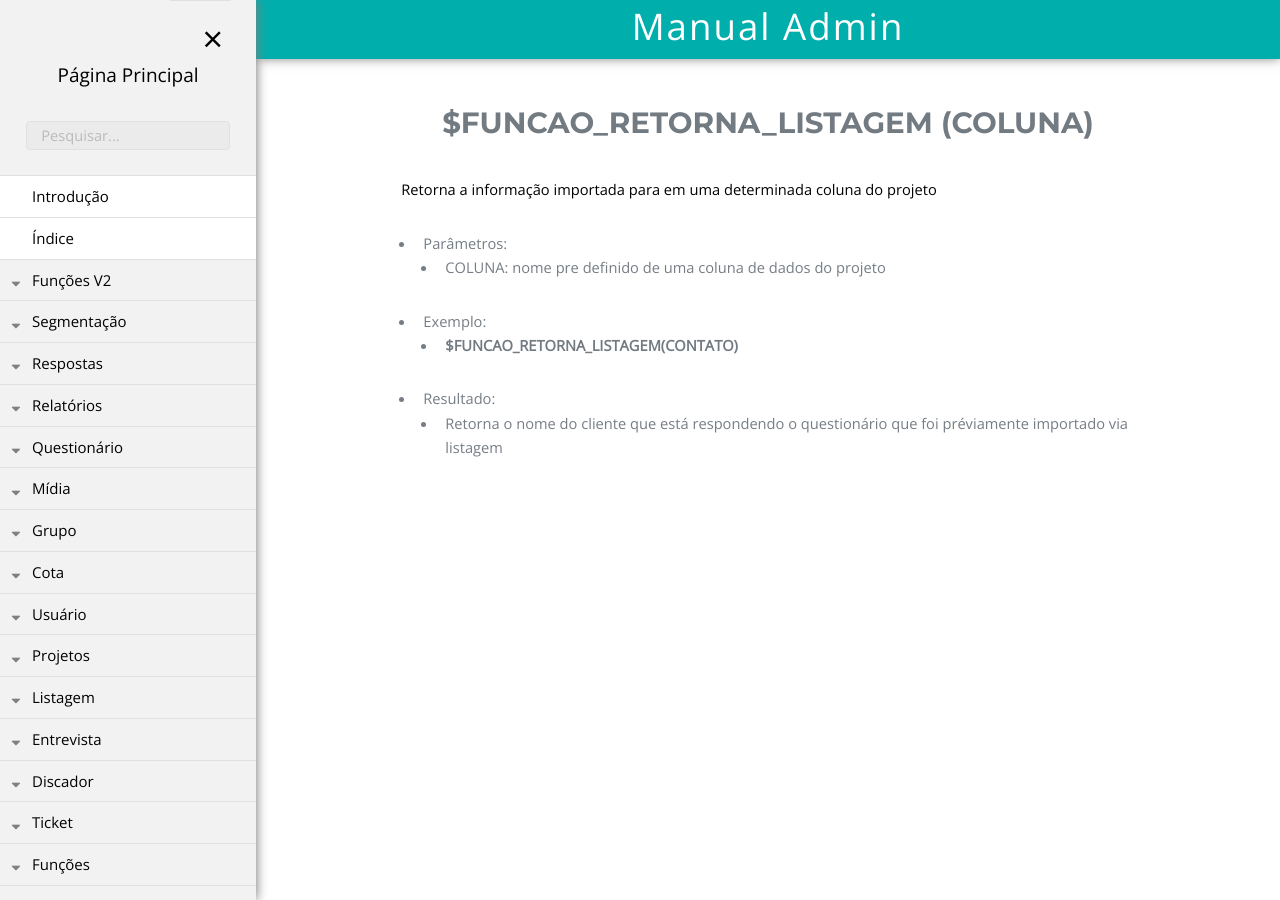
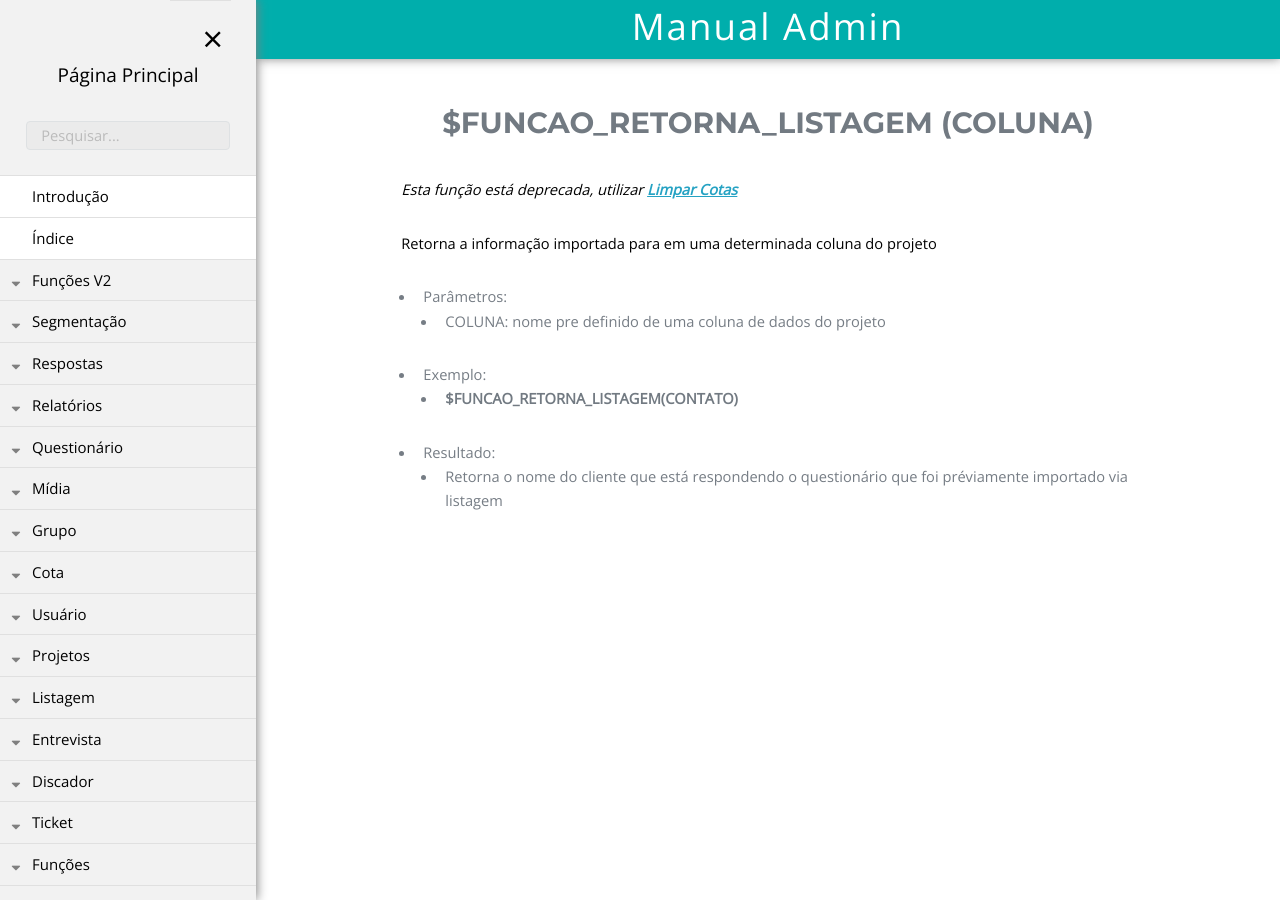
Before and after one commit to rogerio-figueiredo-hsr/hsrtechonline.github.io, a Jekyll site: the page built from _posts/2018-06-14-ler-dadas-listagem.md, in a window 1280 px wide. Built offline with Jekyll 4.4.1, drawn with Linux system fonts in a browser that asks for light colours.

Commit message:
Update 2018-06-14-ler-dadas-listagem.md

```diff
--- a/_posts/2018-06-14-ler-dadas-listagem.md
+++ b/_posts/2018-06-14-ler-dadas-listagem.md
@@ -6,6 +6,8 @@
 pasta: "funcoes"
 ---
 # $FUNCAO_RETORNA_LISTAGEM (COLUNA)
+*Esta função está deprecada, utilizar **<a href="/fastQuestAdmin/funcoesv2/obterCampoListagem">Limpar Cotas</a>***
+
 Retorna a informação importada para em uma determinada coluna do projeto
 - Parâmetros:
     - COLUNA: nome pre definido de uma coluna de dados do projeto
```
